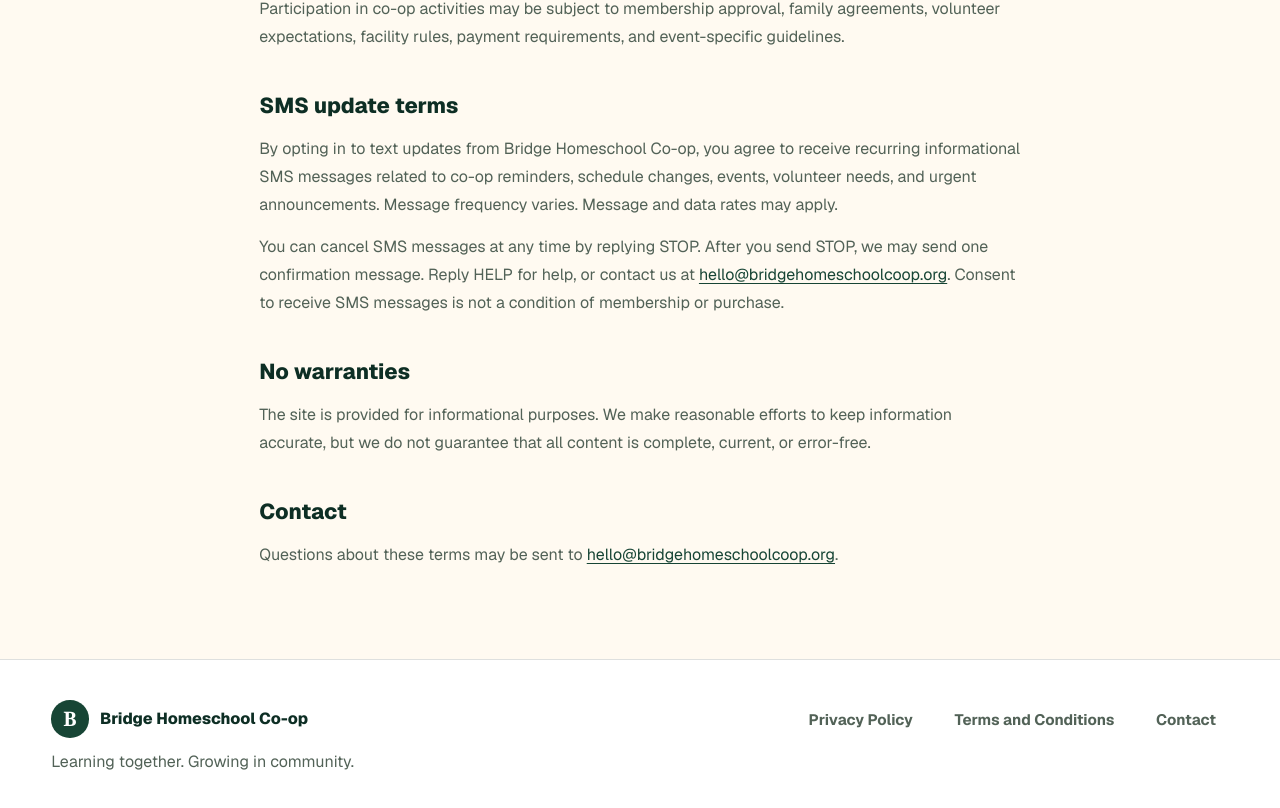
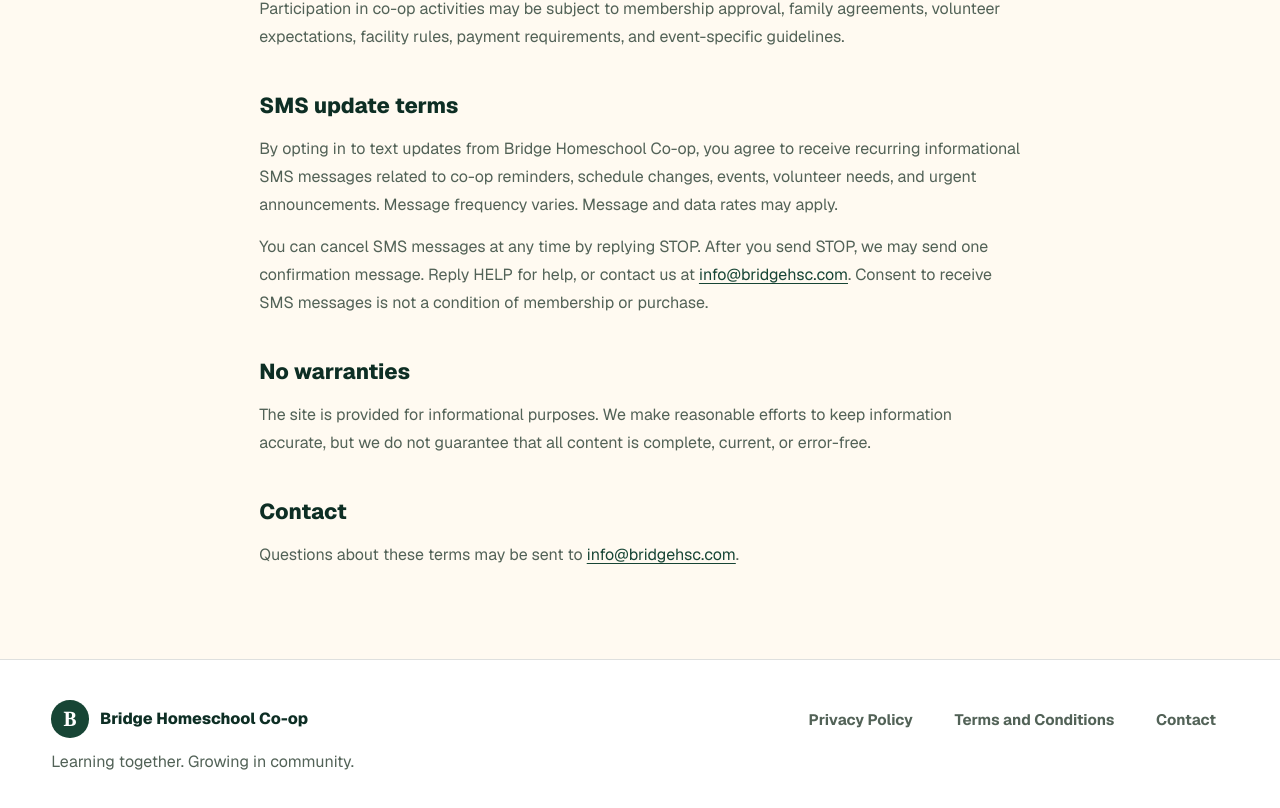
Before and after one commit to jmobley09/bridge-site, a Next.js app: page /terms in a window 1280 px wide. Shown: the part 691-1499 px from the top of the page. Built offline with nearby package versions, Linux system fonts and the light colour scheme.

Commit message:
Update contact email and domain

```diff
--- a/app/contact/page.tsx
+++ b/app/contact/page.tsx
@@ -24,8 +24,8 @@ export default function ContactPage() {
             <div>
               <dt>Email</dt>
               <dd>
-                <a href="mailto:hello@bridgehomeschoolcoop.org">
-                  hello@bridgehomeschoolcoop.org
+                <a href="mailto:info@bridgehsc.com">
+                  info@bridgehsc.com
                 </a>
               </dd>
             </div>
@@ -52,7 +52,7 @@ export default function ContactPage() {
             Reply STOP to opt out or HELP for help. Consent to receive text
             messages is not required for membership.
           </p>
-          <a className="button-primary" href="mailto:hello@bridgehomeschoolcoop.org">
+          <a className="button-primary" href="mailto:info@bridgehsc.com">
             Ask about membership
           </a>
         </div>
--- a/app/layout.tsx
+++ b/app/layout.tsx
@@ -16,7 +16,7 @@ const navItems = [
 ];
 
 export const metadata: Metadata = {
-  metadataBase: new URL("https://bridgehomeschoolcoop.org"),
+  metadataBase: new URL("https://bridgehsc.com"),
   title: {
     default: "Bridge Homeschool Co-op",
     template: "%s | Bridge Homeschool Co-op",
--- a/app/privacy/page.tsx
+++ b/app/privacy/page.tsx
@@ -55,8 +55,8 @@ export default function PrivacyPage() {
       <h2>Contact</h2>
       <p>
         Questions about this policy may be sent to{" "}
-        <a href="mailto:hello@bridgehomeschoolcoop.org">
-          hello@bridgehomeschoolcoop.org
+        <a href="mailto:info@bridgehsc.com">
+          info@bridgehsc.com
         </a>
         .
       </p>
--- a/app/terms/page.tsx
+++ b/app/terms/page.tsx
@@ -36,8 +36,8 @@ export default function TermsPage() {
         You can cancel SMS messages at any time by replying STOP. After you send
         STOP, we may send one confirmation message. Reply HELP for help, or
         contact us at{" "}
-        <a href="mailto:hello@bridgehomeschoolcoop.org">
-          hello@bridgehomeschoolcoop.org
+        <a href="mailto:info@bridgehsc.com">
+          info@bridgehsc.com
         </a>
         . Consent to receive SMS messages is not a condition of membership or
         purchase.
@@ -53,8 +53,8 @@ export default function TermsPage() {
       <h2>Contact</h2>
       <p>
         Questions about these terms may be sent to{" "}
-        <a href="mailto:hello@bridgehomeschoolcoop.org">
-          hello@bridgehomeschoolcoop.org
+        <a href="mailto:info@bridgehsc.com">
+          info@bridgehsc.com
         </a>
         .
       </p>
```
